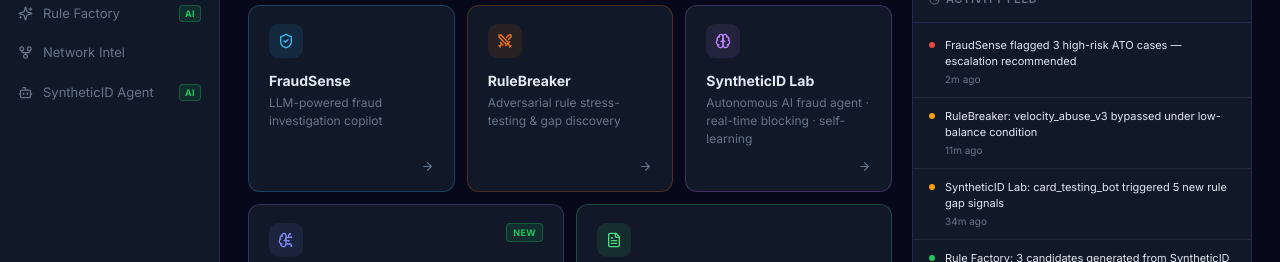
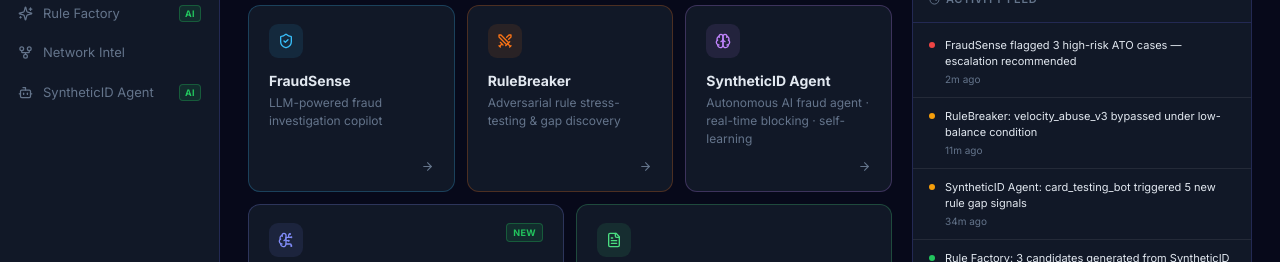
Before and after one commit to tshriraj-del/redwing-fraud-os, a React (Vite) app: page / in a window 1280 px wide. Shown: the part 242-504 px from the top of the page. Built offline with nearby package versions, Linux system fonts and the light colour scheme; no server answers.

Commit message:
Rename SyntheticID Lab → SyntheticID Agent across dashboard card, activity feed, header title

```diff
--- a/src/components/Header.jsx
+++ b/src/components/Header.jsx
@@ -10,7 +10,7 @@ const TITLES = {
   '/sar':         'SAR Writer',
   '/fraudsense':  'FraudSense',
   '/rulebreaker': 'RuleBreaker',
-  '/syntheticid': 'SyntheticID Lab',
+  '/syntheticid': 'SyntheticID Agent',
   '/xai':         'XAI Lab',
   '/systems':     'API Reference',
 };
--- a/src/pages/Dashboard.jsx
+++ b/src/pages/Dashboard.jsx
@@ -27,7 +27,7 @@ const TOOLS = [
   },
   {
     id: 'syntheticid',
-    name: 'SyntheticID Lab',
+    name: 'SyntheticID Agent',
     desc: 'Autonomous AI fraud agent · real-time blocking · self-learning',
     icon: Brain,
     color: '#c084fc',
@@ -58,7 +58,7 @@ const TOOLS = [
 const FEED = [
   { time: '2m ago',  msg: 'FraudSense flagged 3 high-risk ATO cases — escalation recommended',            color: 'var(--red)' },
   { time: '11m ago', msg: 'RuleBreaker: velocity_abuse_v3 bypassed under low-balance condition',           color: 'var(--yellow)' },
-  { time: '34m ago', msg: 'SyntheticID Lab: card_testing_bot triggered 5 new rule gap signals',           color: 'var(--yellow)' },
+  { time: '34m ago', msg: 'SyntheticID Agent: card_testing_bot triggered 5 new rule gap signals',           color: 'var(--yellow)' },
   { time: '1h ago',  msg: 'Rule Factory: 3 candidates generated from SyntheticID stress-test',             color: 'var(--green)' },
   { time: '2h ago',  msg: 'SAR Writer: OFAC SDN match auto-detected — draft generated for review',         color: 'var(--red)' },
   { time: '3h ago',  msg: 'ML Detection Lab: XGBoost retrained on 23 features — AUC 0.979',               color: 'var(--green)' },
```
